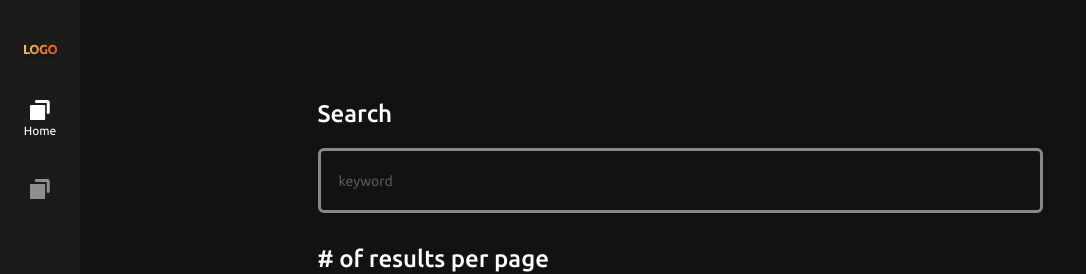
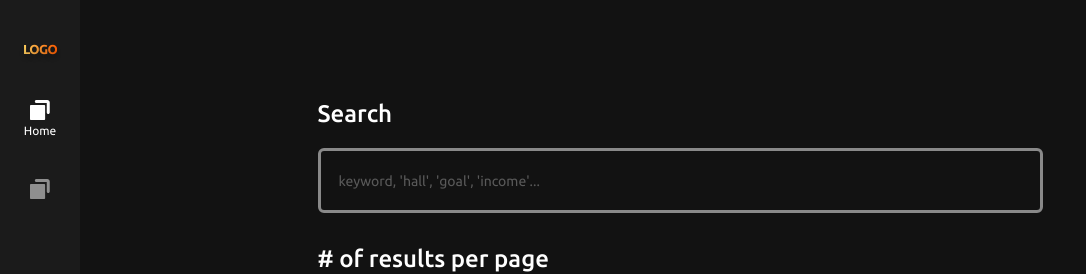
Before and after one commit to hcd1983/perfectscore-frontend-test, a Vue app: page / in a window 1280 px wide. Shown: the top 274 px of the page, without its empty margins (0-1086 px from the left). Built offline with nearby package versions, Linux system fonts and the light colour scheme; no server answers; what miragejs would draw is missing.

Commit message:
feat: better infiniti scroll

```diff
--- a/src/views/HomeView.vue
+++ b/src/views/HomeView.vue
@@ -2,7 +2,7 @@
   <div class="h-full flex flex-col justify-between md:max-w-725px md:mx-auto md:w-full">
     <div class="px-5 md:px-0">
       <div class="h2 text-white">Search</div>
-      <Input class="mt-4" placeholder="keyword" v-model="keyword" />
+      <Input class="mt-4" placeholder="keyword, 'hall', 'goal', 'income'..." v-model="keyword" />
       <div class="h2 text-white mt-7"># of results per page</div>
       <div class="text-white mt-4">
         <span class="text-5xl mr-2.5 font-bold">{{ total }}</span> <span>result</span>
--- a/src/views/Tags.vue
+++ b/src/views/Tags.vue
@@ -131,6 +131,7 @@ export default {
       });
     },
     handleScroll() {
+      if (this.loading) return;
       const { trigger } = this.$refs;
       if (trigger.getBoundingClientRect().top <= window.innerHeight) {
         this.handleMore();
--- a/src/views/Users.vue
+++ b/src/views/Users.vue
@@ -118,6 +118,7 @@ export default {
       });
     },
     handleScroll() {
+      if (this.loading) return;
       const { trigger } = this.tag === 'followers' ? this.$refs.followersRef.$refs : this.$refs.followingRef.$refs;
       if (trigger.getBoundingClientRect().top <= window.innerHeight) {
         const triggerFunction = this.tag === 'followers' ? this.getMoreFollowers : this.getMoreFollowing;
```
